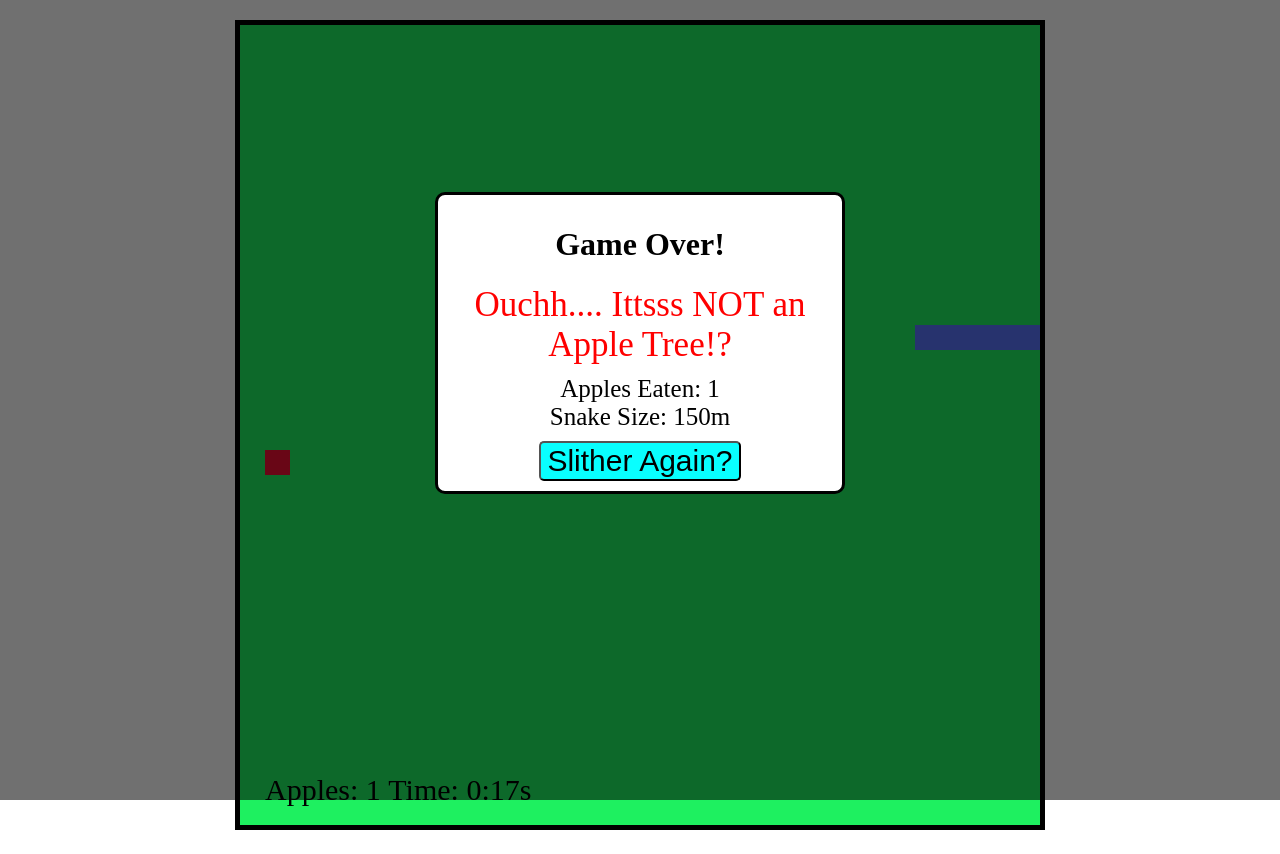
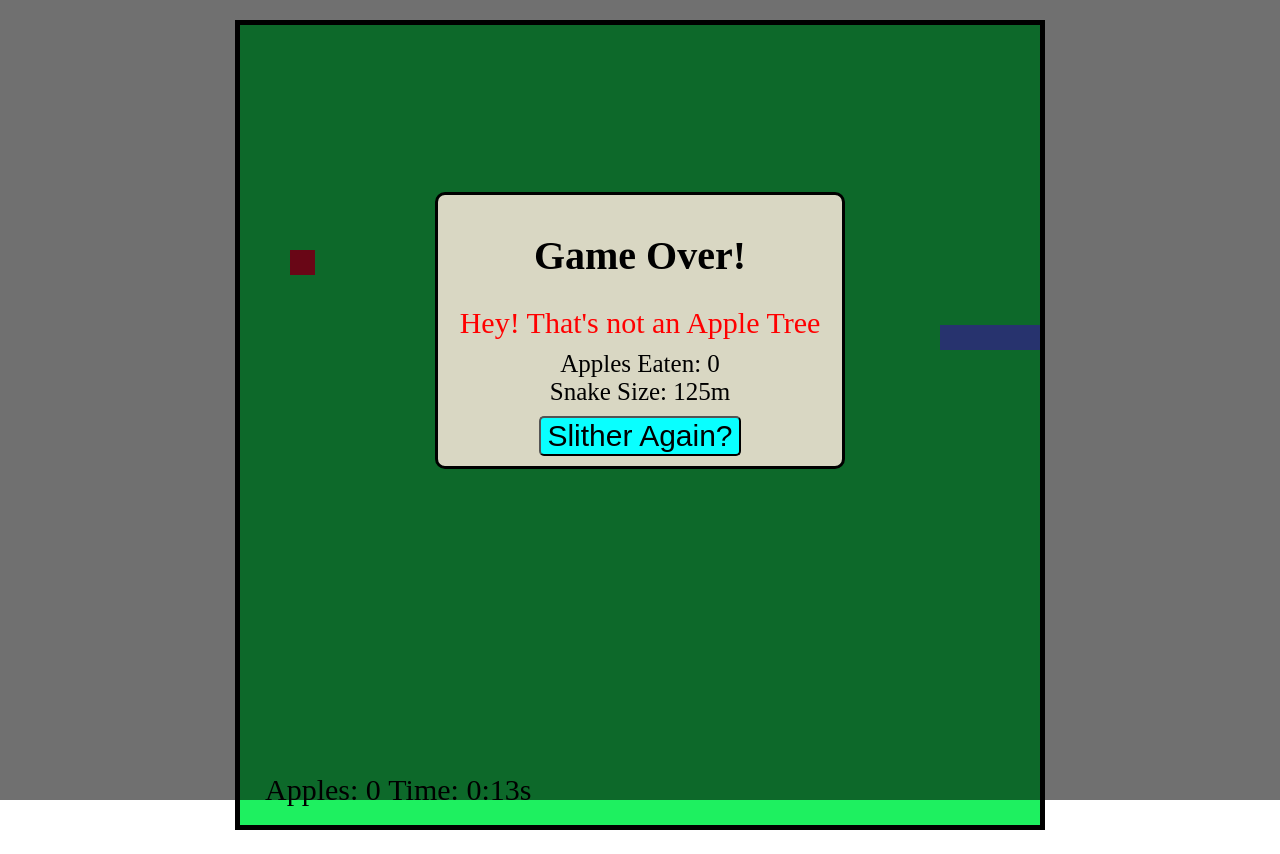
Before and after one commit to Fritzchips/Snake-Game, a plain HTML site: page index.html in a window 1280 px wide. Drawn offline with Linux system fonts and the light colour scheme.

Commit message:
refactoring objects and ReadMe

```diff
--- a/index.css
+++ b/index.css
@@ -4,6 +4,10 @@
 }
 canvas {
   border: 5px solid black;
+}
+
+h1 {
+  font-size: 40px;
 }
 
 #modal {
@@ -21,7 +25,7 @@
   margin: 15% auto;
   width: 30%;
 
-  background-color: white;
+  background-color: #d9d7c3;
   border: 3px solid black;
   border-radius: 10px;
   display: flex;
@@ -30,7 +34,7 @@
   padding: 10px;
 }
 #death {
-  font-size: 35px;
+  font-size: 30px;
   color: red;
 }
 #stats {
--- a/index.html
+++ b/index.html
@@ -9,7 +9,7 @@
     <link rel="stylesheet" href="index.css" />
   </head>
   <body>
-    <canvas> </canvas>
+    <canvas width="800" height="800"> </canvas>
     <div id="modal">
       <div id="report">
         <h1>Game Over!</h1>
--- a/index.js
+++ b/index.js
@@ -1,95 +1,87 @@
 const canvas = document.querySelector("canvas");
 const ctx = canvas.getContext("2d");
-canvas.width = 800;
-canvas.height = 800;
+const itemSize = 25;
 
-const itemSize = 25;
-class Item {
-  constructor(x, y, color) {
-    this.x = x;
-    this.y = y;
-    this.itemSize = itemSize;
-    this.color = color;
-  }
+let snakeSpawnX, snakeSpawnY;
+let gameState = "playing";
+let resumeGame = true;
+let score = 0;
+let causeOfDeath;
+let seconds = 15;
 
-  draw() {
-    ctx.fillStyle = this.color;
-    ctx.fillRect(this.x, this.y, this.itemSize, this.itemSize);
-  }
+let apple = {
+  x: 0,
+  y: 0,
+  color: "#F00E33",
+};
 
-  update() {
-    this.draw();
+let snake = {
+  body: [],
+  color: "#5975FB",
+  direction: "right",
+};
+
+window.onload = () => {
+  appleRandomize();
+};
+
+let timeTic = setInterval(countDown, 1000);
+let snakeMove = setInterval(snakeMovement, 100);
+document.onkeydown = changeDirection;
+
+function drawApple() {
+  ctx.fillStyle = apple.color;
+  ctx.fillRect(apple.x, apple.y, itemSize, itemSize);
+}
+
+function drawSnake() {
+  ctx.fillStyle = snake.color;
+  for (let snakeBody of snake.body) {
+    ctx.fillRect(snakeBody.x, snakeBody.y, itemSize, itemSize);
   }
 }
-const item = new Item();
 
-const appleSpawnZones = [];
-for (
-  let cooridnates = itemSize;
-  cooridnates <= canvas.width - itemSize * 2;
-  cooridnates += itemSize
-) {
-  appleSpawnZones.push(cooridnates);
+for (let babySnake = 0; babySnake < 5; babySnake++) {
+  snake.body.push({
+    x: 300 - babySnake * itemSize,
+    y: 300,
+  });
 }
 
-const snakeBody = [];
-const snakeColor = "#5975FB";
-for (let babySnake = 0; babySnake < 5; babySnake++) {
-  snakeBody.push(new Item(300 - babySnake * itemSize, 300, snakeColor));
-}
-
-const fruit = [];
-const appleColor = "#F00E33";
-for (let firstApple = 0; firstApple < 1; firstApple++) {
-  fruit.push(new Item(400, 300, appleColor));
-}
-
-let snakeMove = setInterval(snakeMovement, 100);
-let snakeSpawnX, snakeSpawnY;
-let direction = "right";
 function snakeMovement() {
-  switch (direction) {
+  switch (snake.direction) {
     case "left":
-      snakeBody.unshift(
-        new Item(snakeBody[0].x - itemSize, snakeBody[0].y, snakeColor)
-      );
+      snake.body.unshift({ x: snake.body[0].x - itemSize, y: snake.body[0].y });
       break;
     case "right":
-      snakeBody.unshift(
-        new Item(snakeBody[0].x + itemSize, snakeBody[0].y, snakeColor)
-      );
+      snake.body.unshift({ x: snake.body[0].x + itemSize, y: snake.body[0].y });
       break;
     case "up":
-      snakeBody.unshift(
-        new Item(snakeBody[0].x, snakeBody[0].y - itemSize, snakeColor)
-      );
+      snake.body.unshift({ x: snake.body[0].x, y: snake.body[0].y - itemSize });
       break;
     case "down":
-      snakeBody.unshift(
-        new Item(snakeBody[0].x, snakeBody[0].y + itemSize, snakeColor)
-      );
+      snake.body.unshift({ x: snake.body[0].x, y: snake.body[0].y + itemSize });
 
       break;
   }
-  snakeSpawnX = snakeBody[snakeBody.length - 1].x;
-  snakeSpawnY = snakeBody[snakeBody.length - 1].y;
-  snakeBody.pop();
+  snakeSpawnX = snake.body[snake.body.length - 1].x;
+  snakeSpawnY = snake.body[snake.body.length - 1].y;
+  snake.body.pop();
 }
 
-document.onkeydown = changeDirection;
 function changeDirection(e) {
   switch (e.keyCode) {
     case 37:
-      if (direction !== "right") direction = "left";
+      if (snake.direction !== "right") snake.direction = "left";
       break;
     case 39:
-      if (direction !== "left") direction = "right";
+      if (snake.direction !== "left") snake.direction = "right";
       break;
     case 38:
-      if (direction !== "down") direction = "up";
+      if (snake.direction !== "down") snake.direction = "up";
       break;
     case 40:
-      if (direction !== "up") direction = "down";
+      if (snake.direction !== "up") snake.direction = "down";
       break;
     case 32:
       gameState === "playing"
@@ -99,25 +91,20 @@
   }
 }
 
-let appleSpawnX, appleSpawnY;
 function appleRandomize() {
-  appleSpawnX =
-    appleSpawnZones[Math.floor(Math.random() * appleSpawnZones.length)];
-  appleSpawnY =
-    appleSpawnZones[Math.floor(Math.random() * appleSpawnZones.length)];
+  apple.x = Math.floor((Math.random() * 800) % 25) * 25;
+  apple.y = Math.floor((Math.random() * 800) % 25) * 25;
 
-  for (let i = 0; i < snakeBody.length; i++) {
-    if (appleSpawnY === snakeBody[i].y && appleSpawnX === snakeBody[i].x) {
+  for (let i = 0; i < snake.body.length; i++) {
+    if (apple.y === snake.body[i].y && apple.x === snake.body[i].x) {
       appleRandomize();
     }
   }
 }
 
-let gameState = "playing";
-let resumeGame = true;
-document
-  .querySelector("button")
-  .addEventListener("click", () => (document.location.href = ""));
+const slitherAgain = document.querySelector("button");
+slitherAgain.addEventListener("click", () => (document.location.href = ""));
+
 function gameStateMaster() {
   switch (gameState) {
     case "playing":
@@ -126,7 +113,6 @@
         timeTic = setInterval(countDown, 1000);
         resumeGame = true;
       }
-
       break;
 
     case "paused":
@@ -146,16 +132,46 @@
       clearInterval(timeTic);
       document.querySelector("#modal").style.display = "block";
       document.querySelector("#death").innerText = causeOfDeath;
-      let snakeSize = snakeBody.length * itemSize;
+      let snakeSize = snake.body.length * itemSize;
       document.querySelector("#stats").innerText = `Apples Eaten: ${score}
             Snake Size: ${snakeSize}m `;
       break;
   }
 }
 
-let score = 0;
-let causeOfDeath;
 function collisionTest(snakeHeadX, snakeHeadY) {
+  checkIfSnakeHitsWall(snakeHeadX, snakeHeadY);
+  checkIfShankeEatsApple(snakeHeadX, snakeHeadY);
+  checkIfSnakeEatsItself(snakeHeadX, snakeHeadY);
+}
+
+function checkIfSnakeEatsItself(snakeHeadX, snakeHeadY) {
+  for (let hit = 1; hit < snake.body.length; hit++) {
+    if (snakeHeadX === snake.body[hit].x && snakeHeadY === snake.body[hit].y) {
+      gameState = "gameover";
+      causeOfDeath = "Ouch! I bit myself";
+    }
+  }
+}
+
+function checkIfShankeEatsApple(snakeHeadX, snakeHeadY) {
+  if (
+    snakeHeadX + itemSize > apple.x &&
+    snakeHeadX < apple.x + itemSize &&
+    snakeHeadY < apple.y + itemSize &&
+    snakeHeadY + itemSize > apple.y
+  ) {
+    score++;
+    score > 20 ? (seconds += 2) : score > 10 ? (seconds += 3) : (seconds += 4);
+    if (seconds >= 20) seconds = 20;
+
+    snake.body.push({ x: snakeSpawnX, y: snakeSpawnY });
+
+    appleRandomize();
+  }
+}
+
+function checkIfSnakeHitsWall(snakeHeadX, snakeHeadY) {
   if (
     snakeHeadX + itemSize > canvas.width ||
     snakeHeadX < 0 ||
@@ -163,67 +179,51 @@
     snakeHeadY < 0
   ) {
     gameState = "gameover";
-    causeOfDeath = "Ouchh.... Ittsss NOT an Apple Tree!?";
-  }
-
-  if (
-    snakeHeadX + itemSize > fruit[0].x &&
-    snakeHeadX < fruit[0].x + itemSize &&
-    snakeHeadY < fruit[0].y + itemSize &&
-    snakeHeadY + itemSize > fruit[0].y
-  ) {
-    score++;
-    score > 20 ? (seconds += 2) : score > 10 ? (seconds += 3) : (seconds += 4);
-    if (seconds >= 20) seconds = 20;
-
-    snakeBody.push(new Item(snakeSpawnX, snakeSpawnY, snakeColor));
-    fruit.shift();
-    appleRandomize();
-    fruit.push(new Item(appleSpawnX, appleSpawnY, appleColor));
-  }
-
-  for (let hit = 1; hit < snakeBody.length; hit++) {
-    if (snakeHeadX === snakeBody[hit].x && snakeHeadY === snakeBody[hit].y) {
-      gameState = "gameover";
-      causeOfDeath = "Feeling dissszzy iss..that mE...";
-    }
+    causeOfDeath = "Hey! That's not an Apple Tree";
   }
 }
 
-let timeTic = setInterval(countDown, 1000);
 const appendTimeValue = (seconds) => (seconds < 10 ? `0${seconds}` : seconds);
-let seconds = 15;
+
 function countDown() {
   seconds--;
   if (seconds === 0) {
     gameState = "gameover";
-    causeOfDeath = "sSSsoooo tired...floating apples..?";
+    causeOfDeath = "Need food... So hungry...";
   }
 }
 
 function animate() {
   requestAnimationFrame(animate);
 
-  ctx.clearRect(0, 0, canvas.width, canvas.height);
-  ctx.fillStyle = "#1EF060";
-  ctx.fillRect(0, 0, canvas.width, canvas.height);
+  clearCanvas();
 
-  for (let snakePart of snakeBody) snakePart.update();
+  drawSnake();
 
-  for (let singleApple of fruit) singleApple.update();
+  drawApple();
 
-  collisionTest(snakeBody[0].x, snakeBody[0].y);
+  collisionTest(snake.body[0].x, snake.body[0].y);
 
-  (ctx.font = "30px Ariel"),
-    (ctx.fillStyle = "black"),
-    (ctx.textAlign = "left");
+  displayScoreAndTime();
+
+  gameStateMaster();
+}
+
+function displayScoreAndTime() {
+  ctx.font = "30px Ariel";
+  ctx.fillStyle = "black";
+  ctx.textAlign = "left";
   ctx.fillText(
     `Apples: ${score} Time: 0:${appendTimeValue(seconds)}s`,
     itemSize,
     canvas.height - itemSize
   );
+}
 
-  gameStateMaster();
+function clearCanvas() {
+  ctx.clearRect(0, 0, canvas.width, canvas.height);
+  ctx.fillStyle = "#1EF060";
+  ctx.fillRect(0, 0, canvas.width, canvas.height);
 }
 
 animate();
```
Also changed, not shown: images/game_over.gif (added), 1 other file.
